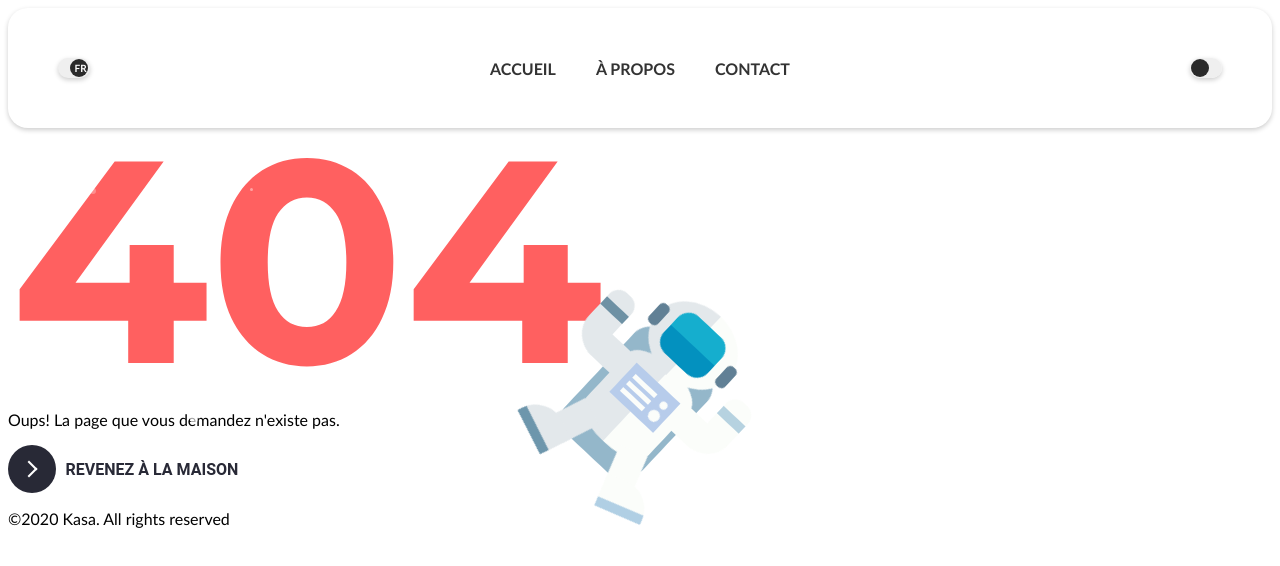
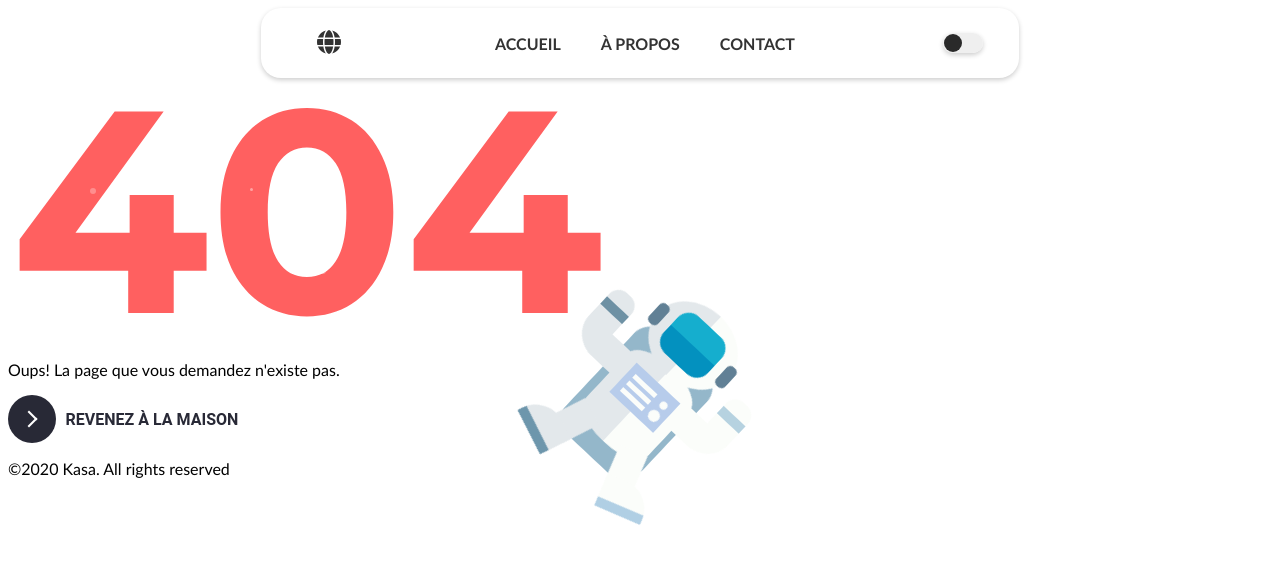
Before and after one commit to Vinny031/OPENCLASSROOMS_P8, a React (Vite) app: page /error in a window 1280 px wide. Shown: the top 566 px of the page. Built offline with nearby package versions, Linux system fonts and the light colour scheme.

Commit message:
Modification du toggle_language pour une icone de planete. Ajout d'un wrapper pour le choix de langue. modification visuelle du header pour le centrer sur la page et modification du toggle_darkmode pour lui donner une taille fixe.

```diff
--- a/package.json
+++ b/package.json
@@ -10,6 +10,8 @@
     "preview": "vite preview"
   },
   "dependencies": {
+    "@fortawesome/free-solid-svg-icons": "^6.7.2",
+    "@fortawesome/react-fontawesome": "^0.2.2",
     "react": "^19.0.0",
     "react-dom": "^19.0.0",
     "react-router-dom": "^7.2.0"
--- a/src/components/Toggle_Language/index.jsx
+++ b/src/components/Toggle_Language/index.jsx
@@ -1,26 +1,38 @@
 import { useState } from "react";
+import { FontAwesomeIcon } from "@fortawesome/react-fontawesome";
+import { faGlobe } from "@fortawesome/free-solid-svg-icons";
 
 const LanguageToggle = () => {
+  const [isOpen, setIsOpen] = useState(false);
   const [isEnglish, setIsEnglish] = useState(true);
 
-  const handleToggle = () => {
-    setIsEnglish(!isEnglish);
-// Insérer ici la logique pour changer la langue de l'application
+  const toggleMenu = () => {
+    setIsOpen(!isOpen);
+  };
+
+  const changeLanguage = (lang) => {
+    setIsEnglish(lang === "en");
+    setIsOpen(false);
+    // Insérer ici la logique pour changer la langue de l'application
+    console.log("Langue changée en :", lang);
   };
 
   return (
-    <label className="language-toggle">
-      <input
-        type="checkbox"
-        className="language-checkbox"
-        checked={isEnglish}
-        onChange={handleToggle}
-      />
-      <span className="slider">
-        <span className="lang-en">EN</span>
-        <span className="lang-fr">FR</span>
-      </span>
-    </label>
+    <div className="language-toggle">
+      <button className="language-icon" onClick={toggleMenu}>
+        <FontAwesomeIcon icon={faGlobe} />
+      </button>
+      {isOpen && (
+        <ul className="language-dropdown">
+          <li onClick={() => changeLanguage("en")} className={isEnglish ? "active" : ""}>
+            EN
+          </li>
+          <li onClick={() => changeLanguage("fr")} className={!isEnglish ? "active" : ""}>
+            FR
+          </li>
+        </ul>
+      )}
+    </div>
   );
 };
 
--- a/src/styles/components/header.scss
+++ b/src/styles/components/header.scss
@@ -14,7 +14,6 @@ body {
 .header {
   position: sticky;
   top: 0;
-  width: 100%;
   background: $header-bg;
   backdrop-filter: blur(10px);
   -webkit-backdrop-filter: blur(10px);
@@ -25,7 +24,9 @@ body {
   display: flex;
   justify-content: space-between;
   align-items: center;
-  height: 100px;
+  height: 50px;
+  width: 60%;
+  margin: 0 auto;
 
   &.scrolled {
     background: $header-bg-scrolled;
--- a/src/styles/components/toggle_darkmode.scss
+++ b/src/styles/components/toggle_darkmode.scss
@@ -10,7 +10,7 @@ $dark-color: #2a2a2a;
   width: $toggle-width;
   height: $toggle-height;
   cursor: pointer;
-  margin: 50px;
+  margin: 0 50px;
 
   .theme-checkbox {
     appearance: none;
@@ -22,10 +22,10 @@ $dark-color: #2a2a2a;
   }
 
   .slider {
-    width: 100%;
-    height: 100%;
+    width: $toggle-width;
+    height: $toggle-height;
     background: linear-gradient(to right, $light-color 50%, $dark-color 50%);
-    background-size: 205%;
+    background-size: 200%;
     background-position: 0;
     border-radius: 99em;
     position: absolute;
--- a/src/styles/components/toggle_language.scss
+++ b/src/styles/components/toggle_language.scss
@@ -1,83 +1,62 @@
-$toggle-width: 40px;
-$toggle-height: 20px;
-$circle-size: 18px;
-$light-color: #efefef;
-$dark-color: #2a2a2a;
-$text-color: #fff;
+$icon-color: #333;
+$hover-color: #007bff;
+$dropdown-bg: white;
+$dropdown-border-color: #ccc;
+$dropdown-hover-bg: #f1f1f1;
+$active-bg: #007bff;
+$active-color: white;
+$dropdown-shadow: 0 2px 10px rgba(0, 0, 0, 0.1);
+$dropdown-padding: 5px 0;
+$dropdown-min-width: 80px;
+$dropdown-border-radius: 5px;
+$font-size: 24px;
 
 .language-toggle {
+  position: relative;
   display: inline-block;
-  position: relative;
-  width: $toggle-width;
-  height: $toggle-height;
-  cursor: pointer;
-  margin: 50px;
+  margin: 0 50px;
 
-  .language-checkbox {
-    appearance: none;
-    width: 100%;
-    height: 100%;
-    position: absolute;
-    opacity: 0;
+  .language-icon {
+    font-size: $font-size;
     cursor: pointer;
-  }
+    background: none;
+    border: none;
+    color: $icon-color;
+    transition: color 0.3s;
 
-  .slider {
-    width: 100%;
-    height: 100%;
-    background: $light-color;
-    border-radius: 99em;
-    position: absolute;
-    box-shadow: 0 2px 5px rgba(0, 0, 0, 0.2);
-    transition: background 0.4s;
-
-    &::before {
-      content: "";
-      width: $circle-size;
-      height: $circle-size;
-      position: absolute;
-      top: 1px;
-      left: 1px;
-      background: $dark-color;
-      border-radius: 50%;
-      transition: all 0.4s;
-    }
-
-    .lang-en,
-    .lang-fr {
-      position: absolute;
-      top: 50%;
-      transform: translateY(-50%);
-      font-size: 10px;
-      font-weight: bold;
-      color: $text-color;
-      transition: color 0.4s;
-    }
-
-    .lang-en {
-      left: 3px;
-      opacity: 1;
-    }
-
-    .lang-fr {
-      right: 3px;
-      opacity: 0;
+    &:hover {
+      color: $hover-color;
     }
   }
 
-  .language-checkbox:checked + .slider {
-    background: $light-color;
+  .language-dropdown {
+    position: absolute;
+    top: 100%;
+    right: 0;
+    background: $dropdown-bg;
+    border: 1px solid $dropdown-border-color;
+    border-radius: $dropdown-border-radius;
+    padding: $dropdown-padding;
+    list-style: none;
+    margin: 0;
+    min-width: $dropdown-min-width;
+    z-index: 100;
+    box-shadow: $dropdown-shadow;
 
-    &::before {
-      left: calc(100% - #{$circle-size} - 2px);
-    }
+    li {
+      padding: 8px 10px;
+      cursor: pointer;
+      transition: background-color 0.3s;
 
-    .lang-en {
-      opacity: 0;
-    }
+      &:hover {
+        background-color: $dropdown-hover-bg;
+      }
 
-    .lang-fr {
-      opacity: 1;
+      &.active {
+        font-weight: bold;
+        background-color: $active-bg;
+        color: $active-color;
+      }
     }
   }
 }
```
Also changed, not shown: 1 other file (tests, documents, lock files or other folders).
